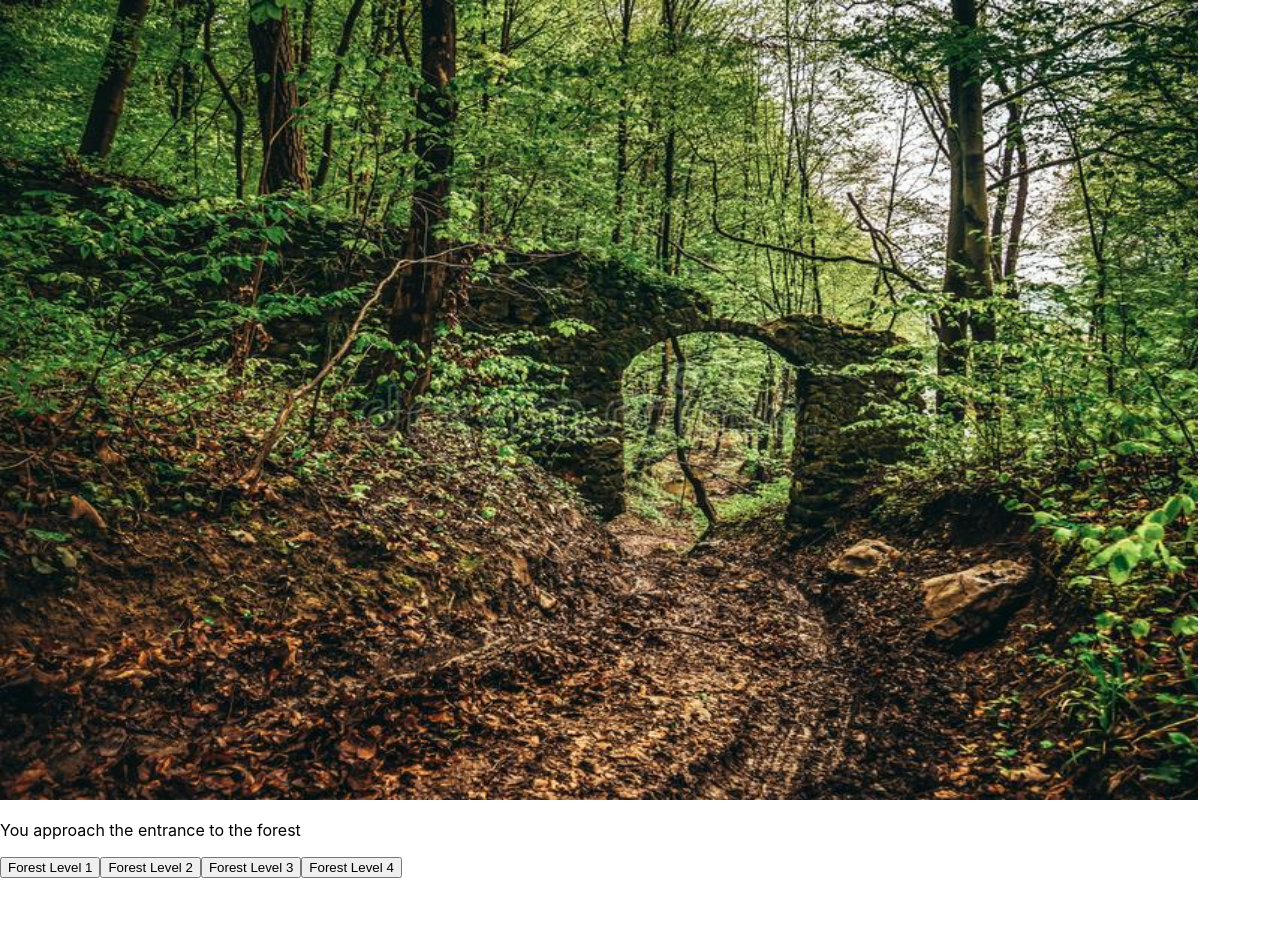
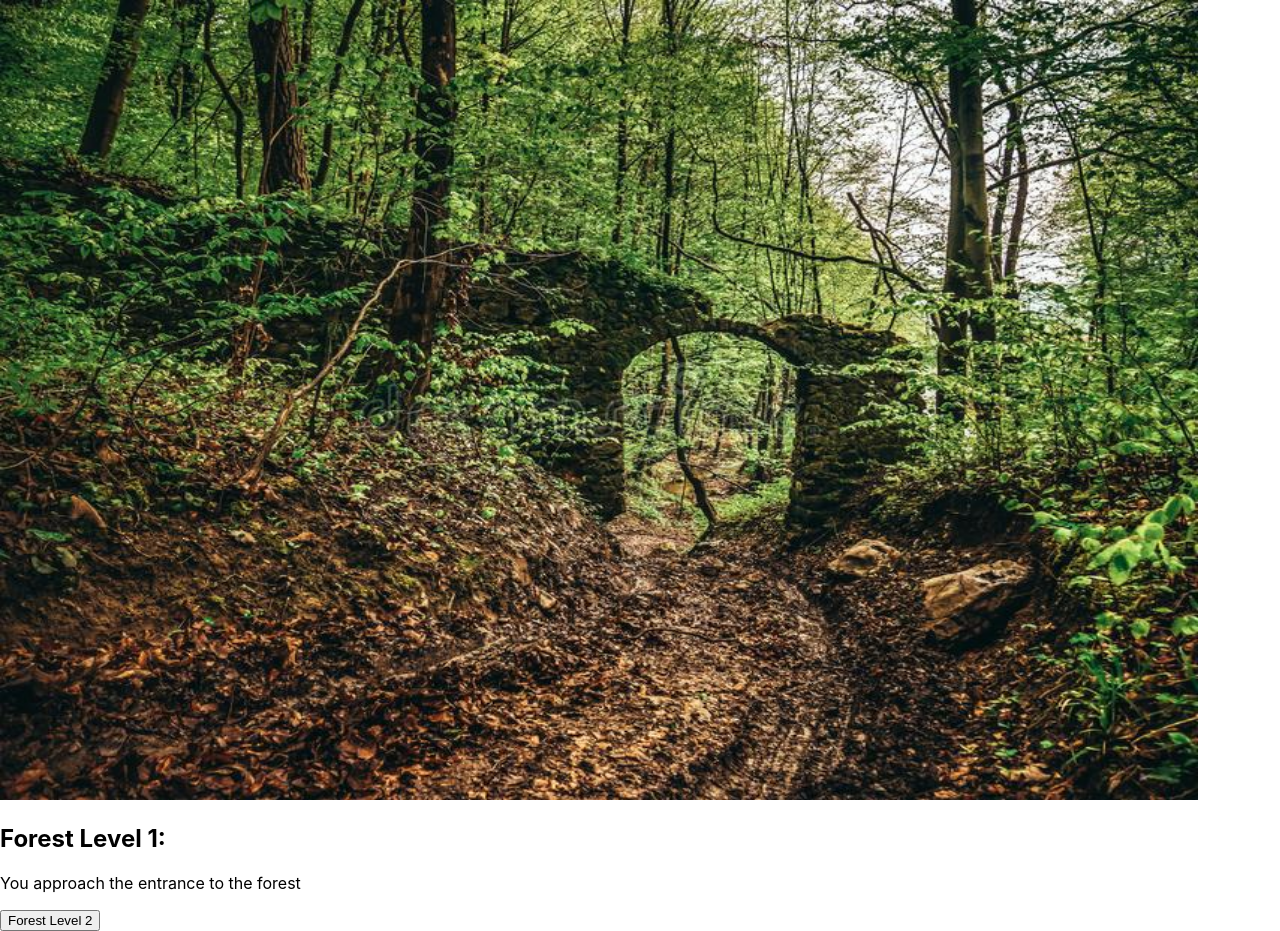
Before and after one commit to justinuzoije/clickgame, a React (Create React App) app: page / in a window 1280 px wide. Before the commit the page ends 878 px from the top, so only its background shows below. Built offline with nearby package versions, Linux system fonts and the light colour scheme.

Commit message:
Add connections to locations

```diff
--- a/src/components/Menu.tsx
+++ b/src/components/Menu.tsx
@@ -10,33 +10,17 @@
 
 }
 
-// A big set of switch statemnts each with a different description. That dpeends on the location
-// what they will show in the Text Box area. And then a function that chooses which one to select, and
-// that is what's displayed here (instead of <p>hi</p>)
-
-
-
-
 export const Menu: React.FC = () => {
     const [location, setLocation] = useRecoilState(locationState);
-    const locations = [
-       { location: Location.Forest1, label: destinations[Location.Forest1].label },
-       { location: Location.Forest2, label: destinations[Location.Forest2].label },
-       { location: Location.Forest3, label: destinations[Location.Forest3].label },
-       { location: Location.Forest4, label: destinations[Location.Forest4].label }
-    ];
+    const connections = destinations[location].connections;
 
    return (
     //    <div onClick={clickText}>
        <div>
           {
-          locations.map((l, index) => <MenuButton key={index} location={l.location}>{l.label}</MenuButton>)
-}
+          connections.map((l, index) => <MenuButton key={index} location={l}>{destinations[l].label}</MenuButton>)
+            }
        </div>
 
    )
 }
-
-// function locationState(locationState: any): [any, any] {
-//     throw new Error("Function not implemented.");
-// }
--- a/src/components/TextBox.tsx
+++ b/src/components/TextBox.tsx
@@ -9,22 +9,6 @@
 
 }
 
-// A big set of switch statemnts each with a different description. That dpeends on the location
-// what they will show in the Text Box area. And then a function that chooses which one to select, and
-// that is what's displayed here (instead of <p>hi</p>)
-
-// const locationDescription = (location: Location): string => {
-//     switch (location) {
-//         case Location.ForestEntrance:
-//             return 'You walk into a mysterious field of green';
-//         case Location.Forest:
-//             return 'You enter a maze of trees as you step deeper into the forest';
-//         default:
-//             return '';
-//     }
-// }
-
-
 export const TextBox: React.FC = () => {
     const [location, setLocation] = useRecoilState(locationState);
     const [destination, setDestination] = useRecoilState(destinationState);
@@ -32,16 +16,9 @@
    return (
     //    <div onClick={clickText}>
        <div>
+        <h2>{destinations[location].label}:</h2>
         <p>{destinations[location].description}</p>
        </div>
 
    )
 }
-
-// function locationState(locationState: any): [any, any] {
-//     throw new Error("Function not implemented.");
-// }
-
-
-// Buttons and descriptions use that, then delet ethe TextBox version
-// Break down to super basic version when stuck
--- a/src/data/destinations.ts
+++ b/src/data/destinations.ts
@@ -5,20 +5,24 @@
       image: 'forest_1.jpg',
       description: 'You approach the entrance to the forest',
       label: 'Forest Level 1',
+      connections: [Location.Forest2],
     },
     [Location.Forest2]: {
       image: 'forest_2.jpg',
       description: 'You enter a maze of trees as you step deeper into the forest',
       label: 'Forest Level 2',
+      connections: [Location.Forest1, Location.Forest3],
     },
     [Location.Forest3]: {
         image: 'forest_3.jpg',
         description: 'You continue through the forest. Does it ever end?',
         label: 'Forest Level 3',
+        connections: [Location.Forest2, Location.Forest4],
     },
     [Location.Forest4]: {
         image: 'forest_4.jpg',
         description: 'The trees thin out a bit but the air is oppressive here.',
         label: 'Forest Level 4',
+        connections: [Location.Forest3],
     },
 };
--- /dev/null
+++ b/src/enums/Monster.enum.ts
@@ -0,0 +1,4 @@
+export enum Monster {
+    Wolf = 'Wolf',
+    Bear = 'Bear',
+  }
```
Also changed, not shown: src/data/monsters.ts (added, +12 -0 lines).
